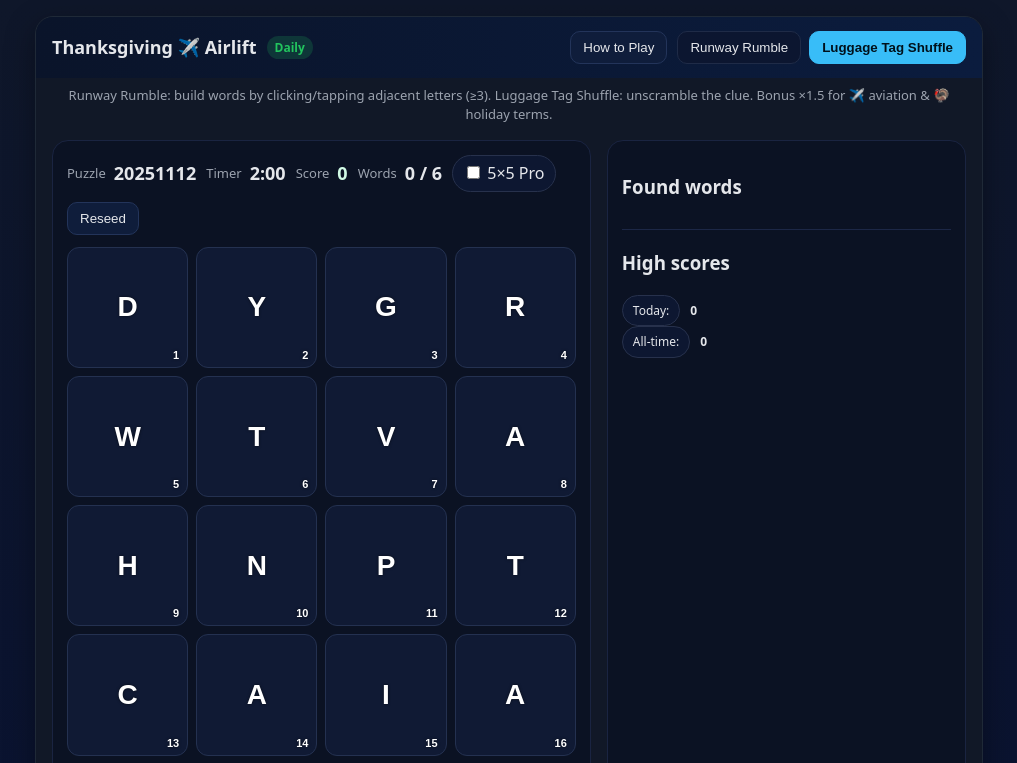
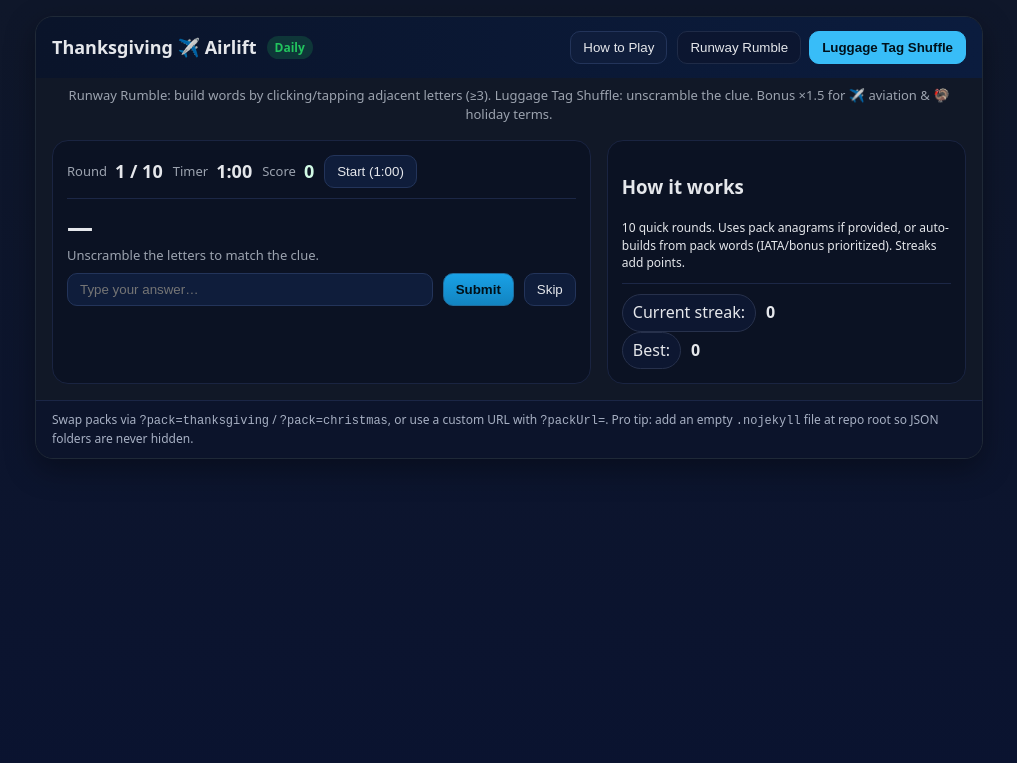
Before and after one commit to Keith-PAI/blog-word-game, a plain HTML site: page index.html in a window 1280 px wide. Both pictures are taken after a click on the button "Luggage Tag Shuffle". Shown: the top 763 px of the page, without its empty margins (131-1148 px from the left). Drawn offline with Linux system fonts and the light colour scheme.

Commit message:
Update index.html
Guarantees anything with hidden won’t render, regardless of other styles.
Sets hidden, ARIA, and style.display so it works even if a future theme overrides something).

```diff
--- a/index.html
+++ b/index.html
@@ -14,6 +14,7 @@
   --bg:#0b141d;--panel:#0f1a24
 }
 *{box-sizing:border-box}html,body{margin:0;height:100%;background:linear-gradient(180deg,var(--bg),#0a1330)}
+[hidden]{display:none !important;}
 body{color:var(--ink);font:16px/1.45 system-ui,Segoe UI,Roboto,Helvetica,Arial,sans-serif;display:flex;justify-content:center}
 .wrap{width:100%;max-width:980px;padding:16px}
 .app{background:var(--panel);border:1px solid #1f2937;border-radius:18px;box-shadow:0 10px 30px rgba(0,0,0,.35);overflow:hidden}
@@ -243,18 +244,36 @@ function startAnagram(){ANA_ROUNDS=buildAnagrams(PACK);anaIx=0;anaScore=0;anaStr
 function submitAnagram(skip=false){if(anaIx>=ANA_ROUNDS.length)return;const r=ANA_ROUNDS[anaIx];const guess=skip?'':$('#anaInput').value.trim().toUpperCase();const fb=$('#anaFeedback');if(skip){fb.innerHTML=`<span class="muted">Skipped. Answer: <b>${r.answer}</b></span>`;anaStreak=0;$('#anaStreak').textContent=anaStreak}else if(guess===r.answer){const base=Math.max(3,r.answer.length);anaStreak++;anaBest=Math.max(anaBest,anaStreak);const pts=base+Math.min(5,anaStreak);anaScore+=pts;$('#anaScore').textContent=anaScore;$('#anaStreak').textContent=anaStreak;$('#anaBestStreak').textContent=anaBest;fb.innerHTML=`<span class="success">+${pts} ✓</span>`}else{fb.innerHTML=`<span class="fail">✗ Try again</span>`;return}anaIx++;if(anaIx<ANA_ROUNDS.length){setTimeout(()=>setAnaRound(anaIx),450)}else{if(anaTimerId){clearInterval(anaTimerId);anaTimerId=null}fb.innerHTML+=` <span class="muted">— Finished! Final: <b>${anaScore}</b></span>`}}
 function wireAnagram(){ $('#anaStart').onclick=startAnagram; $('#anaSubmit').onclick=()=>submitAnagram(false); $('#anaSkip').onclick=()=>submitAnagram(true); $('#anaInput').addEventListener('keydown',e=>{if(e.key==='Enter')submitAnagram(false)})}
 
-/* ---------- Tabs & header ---------- */
-$$('.tab').forEach(btn=>{
-  btn.addEventListener('click',()=>{
-    $$('.tab').forEach(b=>{b.classList.remove('active');b.setAttribute('aria-pressed','false')});
-    btn.classList.add('active');btn.setAttribute('aria-pressed','true');
-    const tab=btn.dataset.tab; const g=$('#grid'), a=$('#anagram');
-    if(tab==='grid'){g.hidden=false;g.setAttribute('aria-hidden','false');a.hidden=true;a.setAttribute('aria-hidden','true')}
-    else{a.hidden=false;a.setAttribute('aria-hidden','false');g.hidden=true;g.setAttribute('aria-hidden','true')}
+// --- Tab switching (robust) ---
+function setTab(tab){
+  const g = document.getElementById('grid');
+  const a = document.getElementById('anagram');
+
+  // Update buttons
+  document.querySelectorAll('.tab').forEach(b=>{
+    const active = b.dataset.tab === tab;
+    b.classList.toggle('active', active);
+    b.setAttribute('aria-pressed', active ? 'true' : 'false');
   });
+
+  // Toggle content (belt + suspenders)
+  if (tab === 'grid') {
+    g.hidden = false; g.style.display = '';
+    a.hidden = true;  a.style.display = 'none';
+  } else {
+    a.hidden = false; a.style.display = '';
+    g.hidden = true;  g.style.display = 'none';
+  }
+}
+
+// Wire buttons
+document.querySelectorAll('.tab').forEach(btn=>{
+  btn.addEventListener('click', ()=> setTab(btn.dataset.tab));
 });
-$('#hard').addEventListener('change',()=>{gridSize=$('#hard').checked?5:4;initGrid()});
-$('#reshuffle').addEventListener('click',()=>{rng=seededFrom(ymd()+Math.random());initGrid()});
+
+// Default to grid on load
+setTab('grid');
+
 
 /* Help modal */
 const help=$('#help');$('#helpBtn').onclick=()=>help.classList.add('open');$('#helpClose').onclick=()=>help.classList.remove('open');help.addEventListener('click',e=>{if(e.target===help)help.classList.remove('open')});
```
